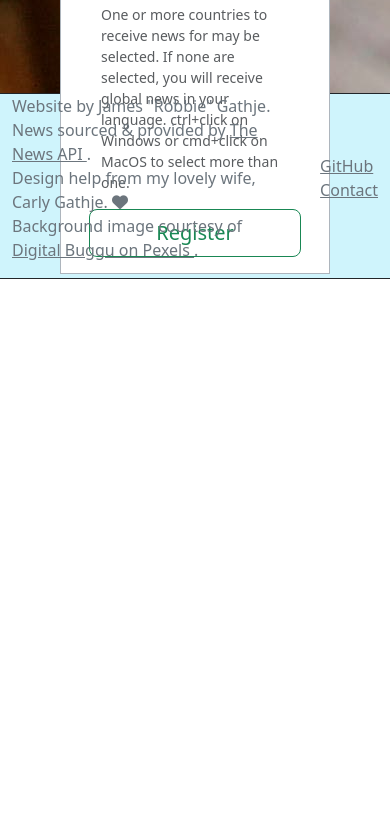
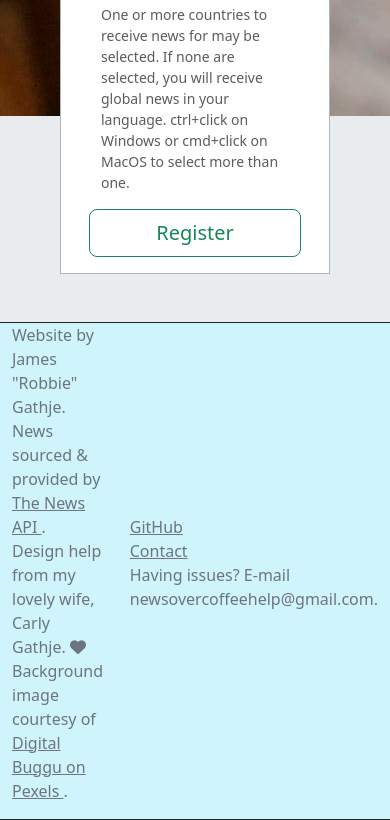
Before and after one commit to robbiegathje/news-aggregator, a Flask app: page /register in a window 390 px wide. Shown: the part 1486-2306 px from the top of the page. Before the commit the page ends 1765 px from the top, so only its background shows below. Run offline with Flask 3, Linux system fonts and the light colour scheme; some libraries are stand-ins or nearby versions.

Commit message:
css & style: fix error caused by fixed-height on background image where mobile users could not complete the registration form, as it bled into the footer; add e-mail contact for site issues

```diff
--- a/app.py
+++ b/app.py
@@ -4,7 +4,8 @@ from flask_debugtoolbar import DebugToolbarExtension
 from forms import LoginForm, PasswordChangeForm, RegistrationForm, UserPreferencesForm, UsernameChangeForm
 from helpers import build_api_query
 from models import Country, db, Language, User
-# from secret import SECRET_KEY - commented out for production code
+# from secret import SECRET_KEY
+# the above line is commented out for production code
 
 import os
 import requests
--- a/helpers.py
+++ b/helpers.py
@@ -1,6 +1,7 @@
 from constants import *
 from datetime import datetime, timedelta, timezone
-# from secret import API_TOKEN - commented out for production code
+# from secret import API_TOKEN
+# the above line is commented out for production code
 
 import os
 
--- a/static/style.css
+++ b/static/style.css
@@ -1,5 +1,5 @@
 .full-screen-background-image {
 	width: 100vw;
-	height: 175vh;
 	background-image: url(/static/images/login-and-register-background.jpeg);
+	background-repeat: no-repeat;
 };
--- a/templates/base.html
+++ b/templates/base.html
@@ -107,7 +107,7 @@
 	<footer class="bg-info-subtle border-top border-bottom border-dark text-secondary">
 		<div class="container-fluid">
 			<div class="row d-flex align-items-center">
-				<div class="col-9">
+				<div class="col">
 					<p>
 						Website by James "Robbie" Gathje.<br>
 						News sourced & provided by
@@ -122,14 +122,15 @@
 						</a>.
 					</p>
 				</div>
-				<div class="col d-flex justify-content-end">
+				<div class="col d-flex justify-content-end text-right">
 					<p>
 						<a class="text-secondary" href="https://github.com/robbiegathje/news-aggregator">
 							GitHub
 						</a><br>
 						<a class="text-secondary" href="https://www.linkedin.com/in/jamesrgathje/">
 							Contact
-						</a>
+						</a><br>
+						Having issues? E-mail newsovercoffeehelp@gmail.com.
 					</p>
 				</div>
 			</div>
```
